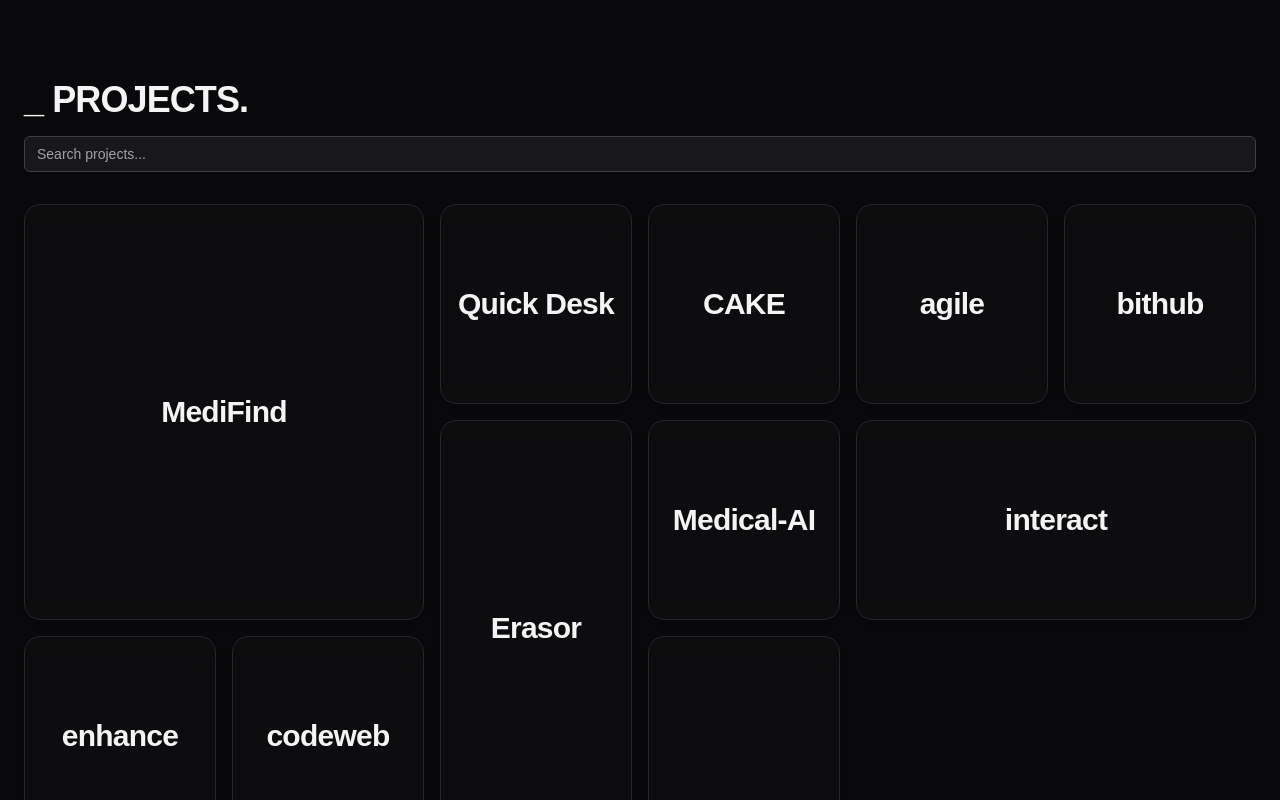
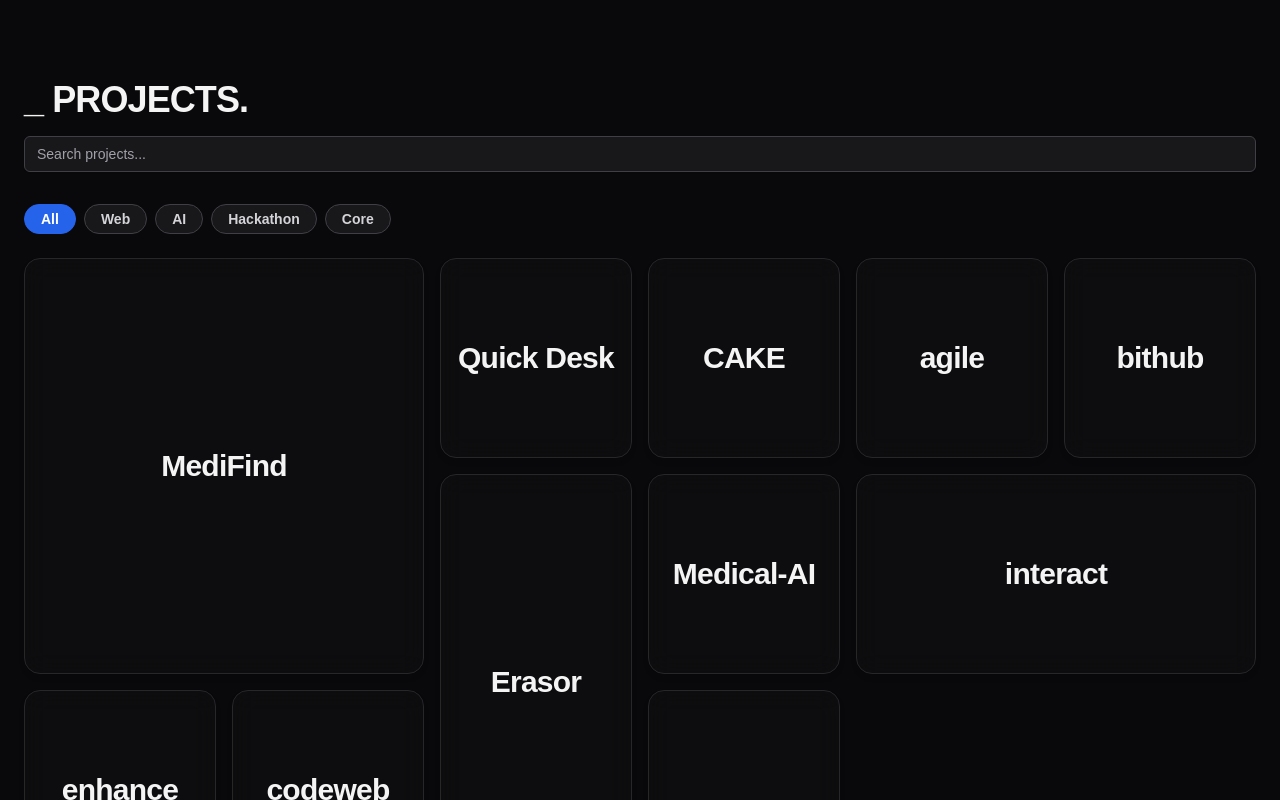
Before and after one commit to Somilg11/portfolio, a Next.js app: page /projects in a window 1280 px wide. Shown: the top 800 px of the page. Built offline with nearby package versions, Linux system fonts and the light colour scheme.

Commit message:
adding category filter to project pages

```diff
--- a/app/projects/page.tsx
+++ b/app/projects/page.tsx
@@ -19,12 +19,25 @@ export default function ProjectsPage() {
   const [searchTerm, setSearchTerm] = useState("");
   type Project = typeof projectData[number];
   const [selectedProject, setSelectedProject] = useState<Project | null>(null);
+  const [selectedCategory, setSelectedCategory] = useState<string>("all");
+
+  const categories = [
+    { key: "all", label: "All" },
+    { key: "web", label: "Web" },
+    { key: "ai", label: "AI" },
+    { key: "hackathon", label: "Hackathon" },
+    { key: "core", label: "Core" },
+  ];
 
   const filteredProjects = [...projectData]
     .reverse()
-    .filter((project) =>
+    .filter((project) => {
+      const categories = Array.isArray(project.category) ? project.category : [project.category];
+      return (
+        (selectedCategory === "all" || categories.includes(selectedCategory)) &&
         project.title.toLowerCase().includes(searchTerm.toLowerCase())
       );
+    });
 
   return (
     <Section>
@@ -40,9 +53,28 @@ export default function ProjectsPage() {
           />
         </div>
 
+        {/* Category Tabs */}
+        <div className="mb-6 flex flex-wrap gap-2">
+          {categories.map((cat) => (
+            <button
+              key={cat.key}
+              className={`px-4 py-1 rounded-full font-semibold text-sm border transition-colors duration-200 ${selectedCategory === cat.key ? "bg-blue-600 text-white border-blue-600" : "bg-zinc-900 text-zinc-300 border-zinc-700 hover:bg-zinc-800"}`}
+              onClick={() => setSelectedCategory(cat.key)}
+            >
+              {cat.label}
+            </button>
+          ))}
+        </div>
+
         {/* Bento Grid */}
         <div className="grid grid-cols-2 sm:grid-cols-3 md:grid-cols-4 lg:grid-cols-6 gap-4 auto-rows-[150px] sm:auto-rows-[180px] md:auto-rows-[200px]">
-          {filteredProjects.map((project, index) => (
+          {filteredProjects.length === 0 ? (
+            <div className="col-span-full flex flex-col items-center justify-center py-16">
+              <span className="text-2xl md:text-3xl font-extrabold text-zinc-400 mb-2 uppercase">_Coming Soon.</span>
+              <span className="text-sm text-zinc-500">No projects available in this category yet.</span>
+            </div>
+          ) : (
+            filteredProjects.map((project, index) => (
               <div
                 key={index}
                 onClick={() => setSelectedProject(project)}
@@ -75,7 +107,8 @@ export default function ProjectsPage() {
                 {/* Hover overlay effect */}
                 <div className="absolute inset-0 rounded-2xl bg-zinc-800/0 group-hover:bg-zinc-800/30 transition-colors" />
               </div>
-          ))}
+            ))
+          )}
         </div>
 
         {/* Dialog */}
--- a/data/projectData.ts
+++ b/data/projectData.ts
@@ -6,6 +6,7 @@ export const projectData = [
     url: "https://github.com/Somilg11/recipieFinder",
     live: "https://eatit-somil.vercel.app",
     tech: ["React", "Edamam API", "TailwindCSS"],
+  category: ["web"],
   },
   {
     image: "https://github.com/Somilg11/rentwheel/raw/main/ss1.png",
@@ -14,6 +15,7 @@ export const projectData = [
     url: "https://github.com/Somilg11/rentwheel",
     live: "https://rentwheel.vercel.app",
     tech: ["React", "Node.js", "MongoDB", "JWT"],
+  category: ["web"],
   },
   {
     image: "/fikc.png",
@@ -22,6 +24,7 @@ export const projectData = [
     url: "https://github.com/Somilg11/fikc.",
     live: "https://fikc.vercel.app/",
     tech: ["Python", "SUMO", "RL", "Streamlit", "SIH-24⭐"],
+  category: ["ai", "hackathon"],
   },
   {
     image: "/codeweb.png",
@@ -30,6 +33,7 @@ export const projectData = [
     url: "https://github.com/strangecode93/codewebfrontend",
     live: "https://codeweb-frontend.vercel.app",
     tech: ["React", "Monaco", "Tailwind", "Socket.IO"],
+  category: ["web"],
   },
   {
     image: "/enhance.png",
@@ -38,6 +42,7 @@ export const projectData = [
     url: "https://github.com/Somilg11/ENHANCE",
     live: "https://enhance-weld.vercel.app/",
     tech: ["React", "Tailwind", "Axios", "PicWish API"],
+  category: ["ai"],
   },
   {
     image: "/interact.png",
@@ -46,6 +51,7 @@ export const projectData = [
     url: "https://github.com/Somilg11/interact",
     live: "https://interact-coral.vercel.app/",
     tech: ["Next.js", "Monaco", "Convex", "Clerk", "Stream.io", "TypeScript", "Tailwind"],
+  category: ["web"],
   },
   {
     image: "/medivision.png",
@@ -54,6 +60,7 @@ export const projectData = [
     url: "https://github.com/Somilg11/Medical-Assistant-1",
     live: "https://github.com/Somilg11/Medical-Assistant-1",
     tech: ["Python", "FastAPI", "Gemini", "React", "TypeScript", "NMIT-Hack🏆"],
+  category: ["ai", "hackathon"],
   },
   {
     image: "/erasor.png",
@@ -62,6 +69,7 @@ export const projectData = [
     url: "https://github.com/Somilg11/erasor_clone",
     live: "https://erasor.vercel.app",
     tech: ["Next.js", "Kinde", "Excalidraw", "Convex"],
+  category: ["web"],
   },
   {
     image: "https://github.com/Somilg11/bithub/raw/main/bithubss.png",
@@ -70,6 +78,7 @@ export const projectData = [
     url: "https://github.com/Somilg11/bithub",
     live: "https://bithub.vercel.app",
     tech: ["React", "GitHub API", "TailwindCSS"],
+  category: ["web"],
   },
   {
     image: "/agile.png",
@@ -78,6 +87,7 @@ export const projectData = [
     url: "https://github.com/Somilg11/agile",
     live: "https://agile-kohl.vercel.app/",
     tech: ["Next.js", "Neon", "Clerk", "Zod", "Prisma", "hello-pangea/dnd", "React-md"],
+  category: ["web"],
   },
   {
     image: "/cake.png",
@@ -86,6 +96,7 @@ export const projectData = [
     url: "https://github.com/Somilg11/cake_frontend",
     live: "https://cake-frontend-eta.vercel.app/",
     tech: ["MERN", "Tailwind", "Axios", "Socket.IO", "Highlight.js", "Redis", "WebContainers"],
+  category: ["web", "ai"],
   },
   {
     image: "/quickdesk.png",
@@ -94,6 +105,7 @@ export const projectData = [
     url: "https://github.com/Somilg11/odoo-hack",
     live: "https://odoo-hack-seven.vercel.app/",
     tech: ["Next.js", "Tailwind", "TypeScript", "MongoDB", "odoo-hack🏁"],
+  category: ["hackathon", "web"],
   },
   {
     image: "/medifind.png",
@@ -102,5 +114,6 @@ export const projectData = [
     url: "https://github.com/Somilg11/medi-inventory",
     live: "https://medi-inventory.vercel.app/",
     tech: ["Next.js", "Tailwind", "TypeScript", "MongoDB", "JWT", "nextgen-hack🏁"],
+  category: ["hackathon", "ai"],
   },
 ];
```
Lines whose indentation alone changed are shown as unchanged.
